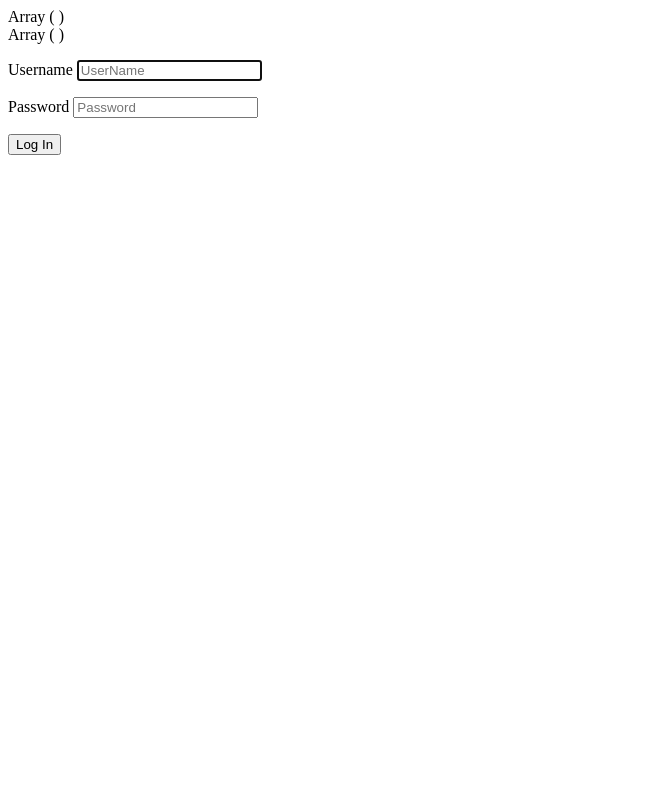
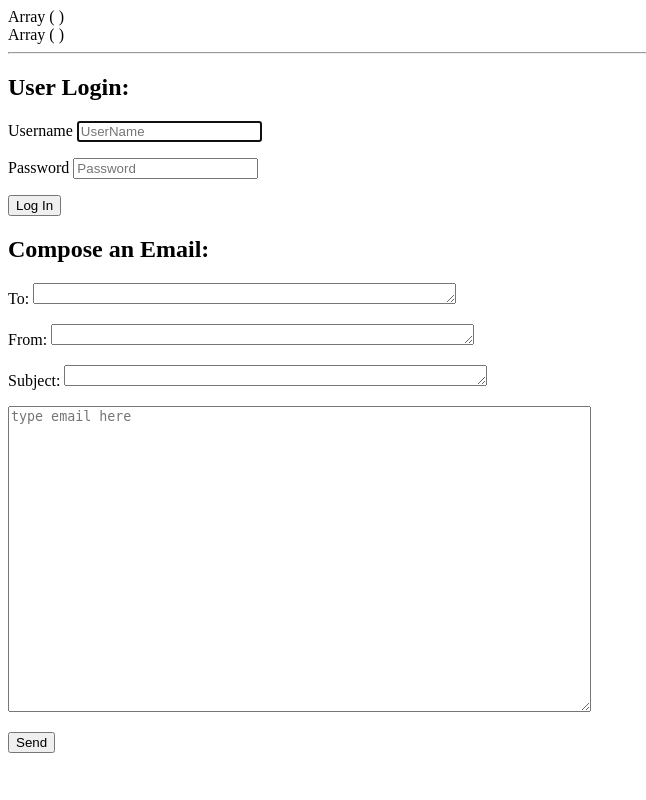
Before and after one commit to areveal/Codeup_Web_Exercises, a PHP site: page /my_first_form.php in a window 1280 px wide. Shown: the whole page, without its empty margins (0-646 px from the left). Run offline with PHP 8.4, Linux system fonts and the light colour scheme.

Commit message:
added git ignore file and added email section to forms file

```diff
--- a/public/my_first_form.php
+++ b/public/my_first_form.php
@@ -6,12 +6,12 @@
 <body>
 	<?php
 		print_r($_GET);
+		echo "<br>";
+		print_r($_POST);
+		echo "<hr>";
+
 	?>
-	<br>
-	<?php
-		print_r($_POST);
-	?>
-
+	<h2>User Login:</h2>
 	<form method="POST">
     	<p>
     	    <label for="username">Username</label>
@@ -26,5 +26,27 @@
     	</p>
 	</form>
 
+	<h2>Compose an Email:</h2>
+	<form method="POST">
+		<p>
+			<label for="to">To:</label>
+			<textarea name="To" id="to" rows="1" cols="50"></textarea>
+		</p>
+		<p>
+			<label for="from">From:</label>
+			<textarea name="From" id="from" rows="1" cols="50"></textarea>
+		</p>
+		<p>
+			<label for="subject">Subject:</label>
+			<textarea name="Subject" id="subject" rows="1" cols="50"></textarea>
+		</p>
+		<p>
+			<textarea name="Body" id="Body" rows="20" cols="70" placeholder="type email here"></textarea>
+		</p>
+		<p>
+    	    <input value="Send" type="submit">
+    	</p>
+	</form>
+
 </body>
 </html>
```
Also changed, not shown: 1 other file. Lines whose indentation alone changed are shown as unchanged.
